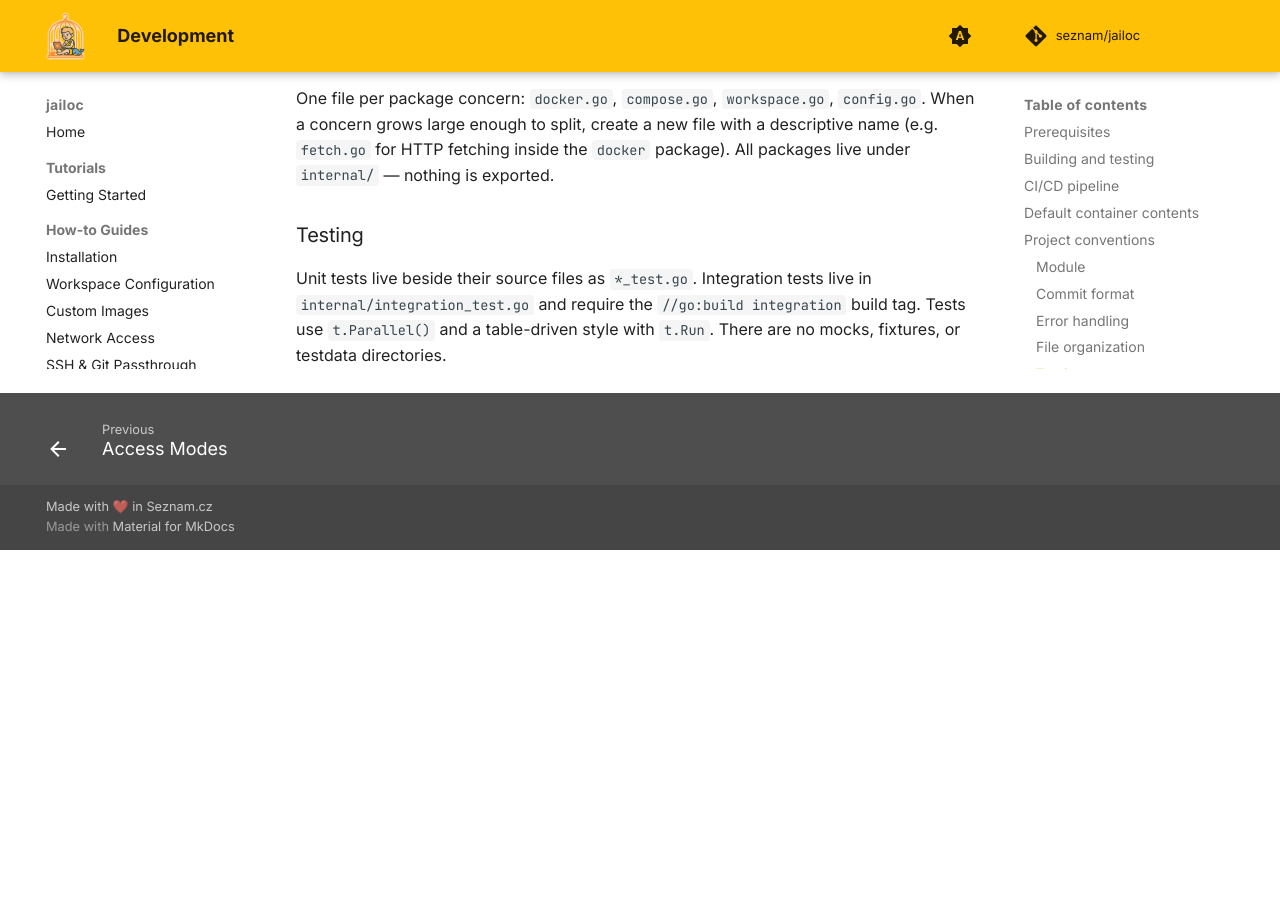
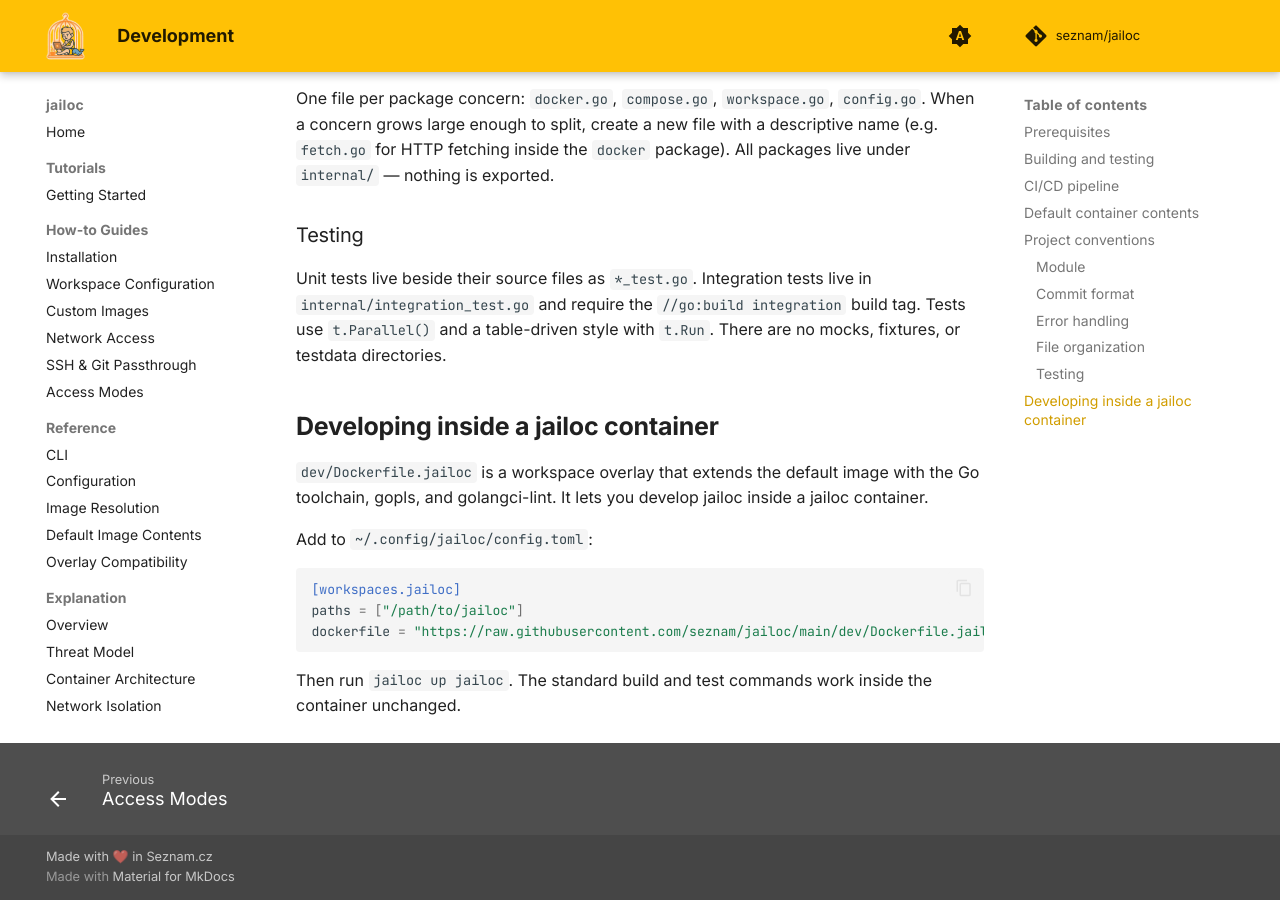
Before and after one commit to speedo17/jailoc, an MkDocs documentation site: the page built from docs/development.md, in a window 1280 px wide and 900 px high, scrolled down 2456 px. Built offline with MkDocs 1.6.1 and Material for MkDocs 9.7.7, drawn with Linux system fonts in a browser that asks for light colours; comment, search, counter and statistics services are not loaded; before the commit the page ends 3006 px from its top, so only the background shows below that; some of the changed text lies outside the part shown.

Commit message:
chore(dev): add Dockerfile.jailoc for in-container development (#77)
* chore(gitignore): add .envrc

* chore(dev): add Dockerfile.jailoc for in-container development

* dev(dockerfile): keep 1.26.1

Co-authored-by: Copilot <175728472+Copilot@users.noreply.github.com>

* chore(dev): move Dockerfile.jailoc to dev/ and fix docs

---------

Co-authored-by: Speedo17 <jan.trnka@firma.seznam.cz>
Co-authored-by: Josef Kolář <thejoeejoee@gmail.com>
Co-authored-by: Copilot <175728472+Copilot@users.noreply.github.com>

````diff
--- a/docs/development.md
+++ b/docs/development.md
@@ -86,3 +86,17 @@ One file per package concern: `docker.go`, `compose.go`, `workspace.go`, `config
 ### Testing
 
 Unit tests live beside their source files as `*_test.go`. Integration tests live in `internal/integration_test.go` and require the `//go:build integration` build tag. Tests use `t.Parallel()` and a table-driven style with `t.Run`. There are no mocks, fixtures, or testdata directories.
+
+## Developing inside a jailoc container
+
+`dev/Dockerfile.jailoc` is a workspace overlay that extends the default image with the Go toolchain, gopls, and golangci-lint. It lets you develop jailoc inside a jailoc container.
+
+Add to `~/.config/jailoc/config.toml`:
+
+```toml
+[workspaces.jailoc]
+paths = ["/path/to/jailoc"]
+dockerfile = "https://raw.githubusercontent.com/seznam/jailoc/main/dev/Dockerfile.jailoc"
+```
+
+Then run `jailoc up jailoc`. The standard build and test commands work inside the container unchanged.
````
Also changed, not shown: other parts of docs/development.md (+5 -5 lines), AGENTS.md (+17 -0 lines), 1 other file.
